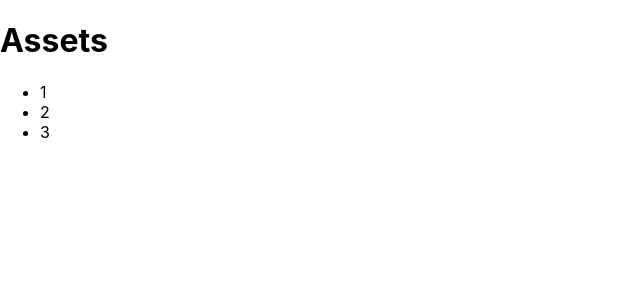
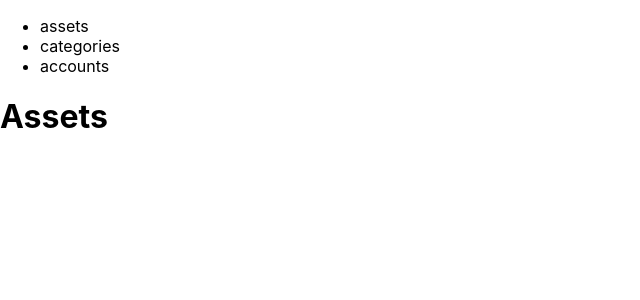
Before and after one commit to lydstyl/220822-assets, a Next.js app: page /assets in a window 1280 px wide. Shown: the top 300 px of the page, without its empty margins (0-640 px from the left). Built offline with nearby package versions, Linux system fonts and the light colour scheme.

Commit message:
Build a layout and a basic navbar.

```diff
--- /dev/null
+++ b/components/layout.tsx
@@ -0,0 +1,10 @@
+import Navbar from "./navbar"
+
+export default function Layout({ children }) {
+    return (
+        <>
+            <Navbar />
+            <main>{children}</main>
+        </>
+    )
+}
--- /dev/null
+++ b/components/navbar.tsx
@@ -0,0 +1,15 @@
+export default function Navbar() {
+    return (
+        <ul>
+            <li>
+                <a href="/assets">assets</a>
+            </li>
+            <li>
+                <a href="/categories">categories</a>
+            </li>
+            <li>
+                <a href="/accounts">accounts</a>
+            </li>
+        </ul>
+    )
+}
--- a/pages/_app.tsx
+++ b/pages/_app.tsx
@@ -1,8 +1,13 @@
-import '../styles/globals.css'
-import type { AppProps } from 'next/app'
+import "../styles/globals.css"
+import type { AppProps } from "next/app"
+import Layout from "../components/layout"
 
 function MyApp({ Component, pageProps }: AppProps) {
-  return <Component {...pageProps} />
+    return (
+        <Layout>
+            <Component {...pageProps} />
+        </Layout>
+    )
 }
 
 export default MyApp
--- a/pages/assets/index.tsx
+++ b/pages/assets/index.tsx
@@ -11,11 +11,6 @@ const Assets: NextPage = () => {
 
             <main>
                 <h1>Assets</h1>
-                <ul>
-                    <li>1</li>
-                    <li>2</li>
-                    <li>3</li>
-                </ul>
             </main>
         </div>
     )
```
